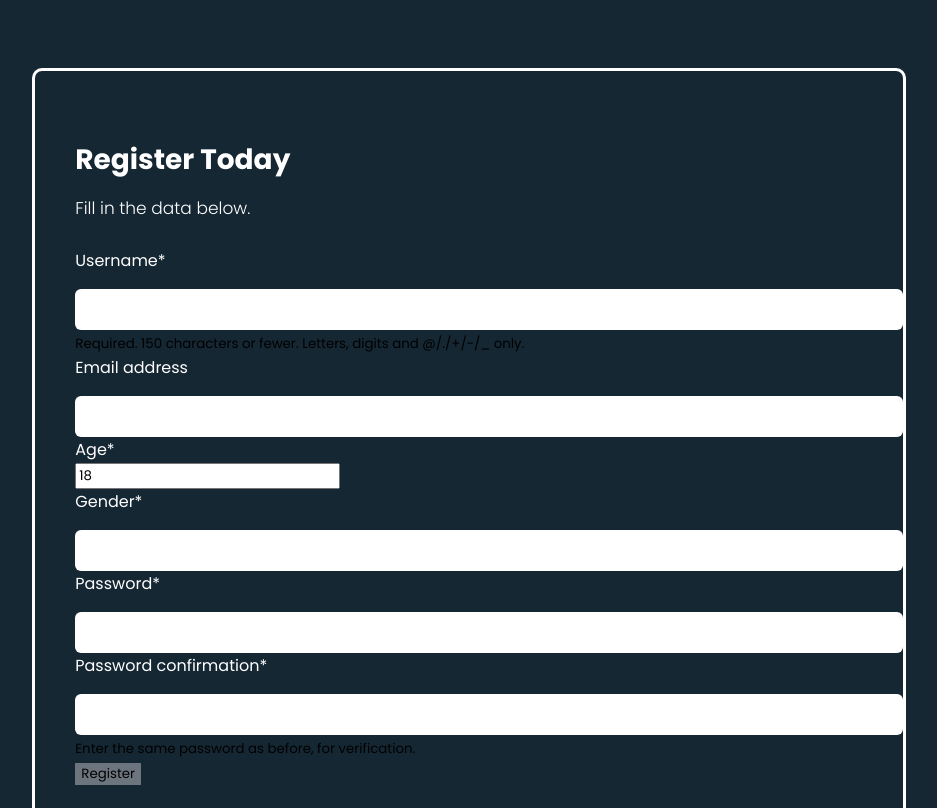
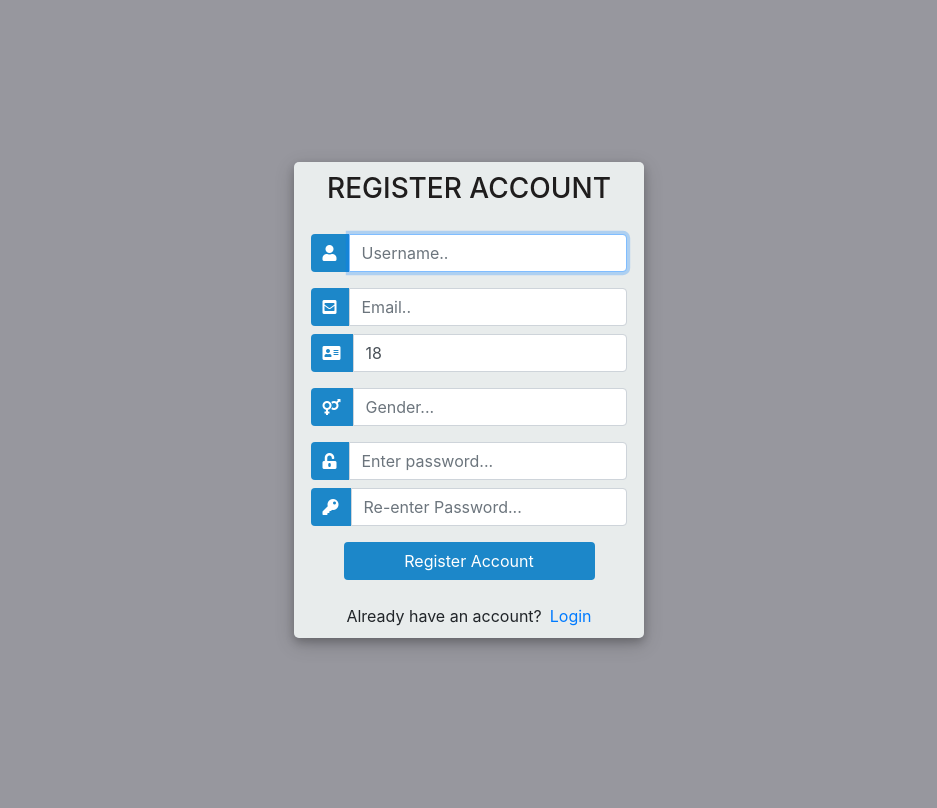
Before and after one commit to NAyeshaKhan/Music_Recommendation_App, a Django app: page /register/ in a window 1280 px wide. Shown: the whole page, without its empty margins (171-1108 px from the left). After the commit the page ends 648 px from the top, so only its background shows below. Run offline with Django 3.2, Linux system fonts and the light colour scheme; some libraries are stand-ins or nearby versions.

Commit message:
html updated with bootstrap

```diff
--- a/MusicApp/RecApp/templates/register.html
+++ b/MusicApp/RecApp/templates/register.html
@@ -1,34 +1,203 @@
-{% load static %}
+<!DOCTYPE html>
+<html>
+
+<head>
+    <title>Sign up</title>
+    <link rel="stylesheet" href="https://stackpath.bootstrapcdn.com/bootstrap/4.1.3/css/bootstrap.min.css" integrity="sha384-MCw98/SFnGE8fJT3GXwEOngsV7Zt27NXFoaoApmYm81iuXoPkFOJwJ8ERdknLPMO" crossorigin="anonymous">
+    <script src="https://ajax.googleapis.com/ajax/libs/jquery/3.3.1/jquery.min.js"></script>
+    <link rel="stylesheet" href="https://use.fontawesome.com/releases/v5.6.1/css/all.css" integrity="sha384-gfdkjb5BdAXd+lj+gudLWI+BXq4IuLW5IT+brZEZsLFm++aCMlF1V92rMkPaX4PP" crossorigin="anonymous">
+
+    <style>
+        body,
+        html {
+            margin: 0;
+            padding: 0;
+            height: 100%;
+            background: #97979e !important;
+        }
+        .user_card {
+            width: 350px;
+            margin-top: auto;
+            margin-bottom: auto;
+            background: #f0f4f5e8;
+            position: relative;
+            display: flex;
+            justify-content: center;
+            flex-direction: column;
+            padding: 10px;
+            box-shadow: 0 4px 8px 0 rgba(0, 0, 0, 0.2), 0 6px 20px 0 rgba(0, 0, 0, 0.19);
+            -webkit-box-shadow: 0 4px 8px 0 rgba(0, 0, 0, 0.2), 0 6px 20px 0 rgba(0, 0, 0, 0.19);
+            -moz-box-shadow: 0 4px 8px 0 rgba(0, 0, 0, 0.2), 0 6px 20px 0 rgba(0, 0, 0, 0.19);
+            border-radius: 5px;
+
+        }
+.gender {
+    margin: 15px 0;
+    }
+    input[type=radio] {
+    display: none;
+    }
+    label#icon {
+    margin: 0;
+    border-radius: 5px 0 0 5px;
+    }
+    label.radio {
+    position: relative;
+    display: inline-block;
+    padding-top: 4px;
+    margin-right: 20px;
+    text-indent: 30px;
+    overflow: visible;
+    cursor: pointer;
+    }
+    label.radio:before {
+    content: "";
+    position: absolute;
+    top: 2px;
+    left: 0;
+    width: 20px;
+    height: 20px;
+    border-radius: 50%;
+    background: #1c87c9;
+    }
+    label.radio:after {
+    content: "";
+    position: absolute;
+    width: 9px;
+    height: 4px;
+    top: 8px;
+    left: 4px;
+    border: 3px solid #fff;
+    border-top: none;
+    border-right: none;
+    transform: rotate(-45deg);
+    opacity: 0;
+    }
+    input[type=radio]:checked + label:after {
+        opacity: 1;
+        }
+        .form_container {
+            margin-top: 20px;
+        }
+
+        #form-title{
+            color: rgb(31, 29, 29);
+        }
+        .login_btn {
+            width: 100%;
+            background: #1c87c9 !important;
+            color: white !important;
+        }
+        .login_btn:focus {
+            box-shadow: none !important;
+            outline: 0px !important;
+        }
+        .login_container {
+            padding: 0 2rem;
+        }
+        .input-group-text {
+            background: #1c87c9 !important;
+            color: white !important;
+            border: 0 !important;
+            border-radius: 0.25rem 0 0 0.25rem !important;
+
+
+        }
+        .input_user,
+        .input_pass:focus {
+            box-shadow: none !important;
+            outline: 0px !important;
+        }
+
+
+    </style>
+
+</head>
+<body>
 {% block content %}
+
 {% load crispy_forms_tags %}
 
-<!DOCTYPE html>
-<html lang="en">
-<head>
-    <meta charset="UTF-8">
-    <meta name="viewport" content="width=device-width, initial-scale=1.0">
-    <title>User Registration</title>
-	<link rel="stylesheet"href="{% static 'css/register.css' %}">
-</head>
-<body>
+    <div class="container h-100">
+        <div class="d-flex justify-content-center h-100">
+            <div class="user_card">
+                <div class="d-flex justify-content-center">
+                    <h3 id="form-title">REGISTER ACCOUNT</h3>
+                </div>
+                <div class="d-flex justify-content-center form_container">
 
-    <div class="form-body">
-        <div class="row">
-            <div class="form-holder">
-                <div class="form-content">
-                    <div class="form-items">
-                        <h3>Register Today</h3>
-                        <p>Fill in the data below.</p>
-                        <form method="POST">
-		{% csrf_token %}
-		{{ register_form|crispy }}
-		<button class="btn btn-primary" type="submit" value="Register">Register</button>
-	</form>
+                    <form method="POST" action="">
+                        {% csrf_token %}
+                        <div class="input-group mb-3">
+                            <div class="input-group-append">
+                                <span class="input-group-text"><i class="fas fa-user"></i></span>
+                            </div>
+                            {{register_form.username}}
+                        </div>
+                        <div class="input-group mb-2">
+                            <div class="input-group-append">
+                                <span class="input-group-text"><i class="fas fa-envelope-square"></i></span>
+                            </div>
+                            {{register_form.email}}
+                        </div>
+						<div class="input-group mb-3">
+                            <div class="input-group-append">
+                                <span class="input-group-text"><i class="fas fa-address-card"></i></span>
+                            </div>
+                            {{register_form.age}}
+                        </div>
+
+                          <div class="input-group mb-3">
+                            <div class="input-group-append">
+                                <span class="input-group-text"><i class="fa fa-venus-mars"></i></span>
+                            </div>
+                            {{register_form.gender}}
+                        </div>
+
+                        <div class="input-group mb-2">
+                            <div class="input-group-append">
+                                <span class="input-group-text"><i class="fas fa-unlock-alt"></i></span>
+                            </div>
+                            {{register_form.password1}}
+                        </div>
+                        <div class="input-group mb-2">
+                            <div class="input-group-append">
+                                <span class="input-group-text"><i class="fas fa-key"></i></span>
+                            </div>
+                            {{register_form.password2}}
+                        </div>
+
+                        <div class="d-flex justify-content-center mt-3 login_container">
+                            <input class="btn login_btn" type="submit" value="Register Account">
+                        </div>
+
+                    </form>
+                </div>
+
+                {{form.errors}}
+
+                <div class="mt-4">
+                    <div class="d-flex justify-content-center links">
+                        Already have an account? <a href="/login" class="ml-2">Login</a>
                     </div>
                 </div>
             </div>
         </div>
     </div>
+    <script>
 
+        var form_fields = document.getElementsByTagName('input')
+        form_fields[1].placeholder='Username..';
+        form_fields[2].placeholder='Email..';
+        form_fields[3].placeholder='Age...';
+        form_fields[4].placeholder='Gender...';
+        form_fields[5].placeholder='Enter password...';
+        form_fields[6].placeholder='Re-enter Password...';
+
+        for (var field in form_fields){
+            form_fields[field].className += ' form-control'
+        }
+    </script>
+</body>
 {% endblock %}
 </html>
```
